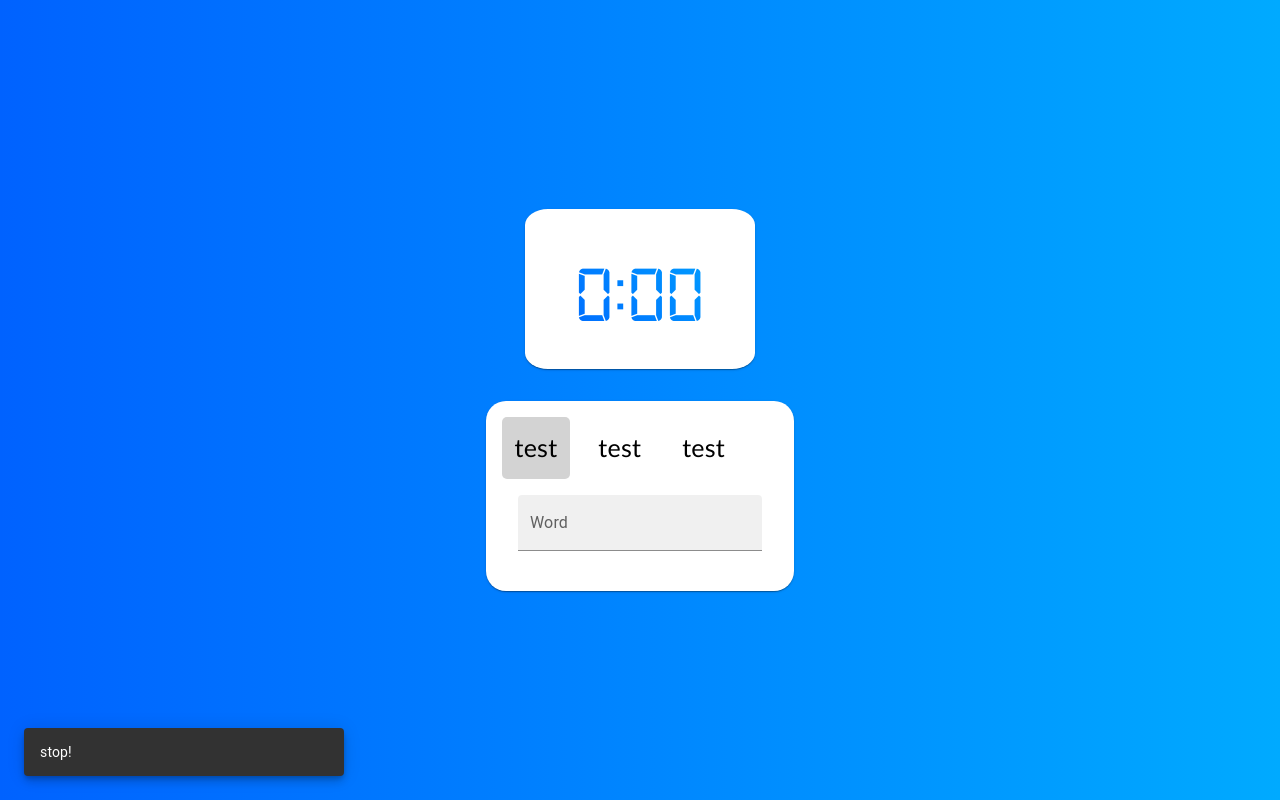
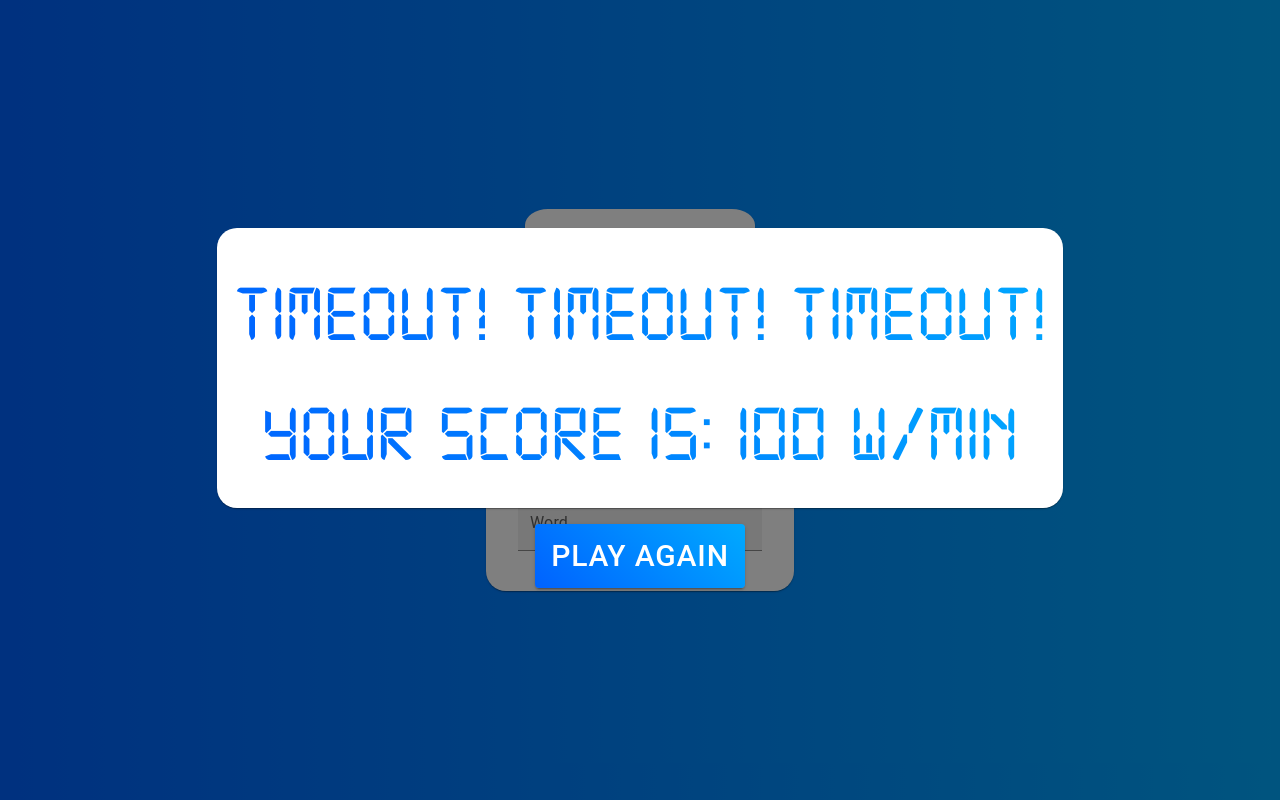
Before and after one commit to odev954/typing-game, a React app: page / in a window 1280 px wide. Built offline with nearby package versions, Linux system fonts and the light colour scheme.

Commit message:
styling finish screen

```diff
--- a/src/components/Clock/Clock.css
+++ b/src/components/Clock/Clock.css
@@ -3,6 +3,25 @@
     height: fit-content;
     margin: 1em;
     border-radius: 10%;
+}
+
+.clock.finish-backdrop {
+    display: flex;
+    flex-direction: column;
+    color: #fff;
+    z-index: 10000;
+}
+
+.clock.play-btn {
+    font-size: 30px;
+    background: -webkit-linear-gradient(45deg, rgb(0, 98, 255) , rgb(0, 170, 255));
+}
+
+.clock.display-finish {
+    width: fit-content;
+    height: fit-content;
+    margin: 1em;
+    border-radius: 20px;
 }
 
 .clock.display-container {
--- a/src/components/Clock/Clock.tsx
+++ b/src/components/Clock/Clock.tsx
@@ -1,17 +1,30 @@
-import React, { useState } from "react";
+import React, { useCallback, useState } from "react";
 import useClock from "src/hooks/useClock/useClock";
 import Card from '@mui/material/Card';
-import { Snackbar, CardContent, Typography, Container } from "@mui/material";
+import { Backdrop, CardContent, Typography, Container, Button } from "@mui/material";
 import './Clock.css';
 
 export default function Clock() : JSX.Element
 {
     const [alert, setAlert] = useState(false);
     const timeoutSeconds = useClock(() => setAlert(_ => true), 3);
+    const handleClose = useCallback(() => {
+        setAlert(_ => false);
+    }, [alert])
 
     return (
         <Container className="clock display-container">
-            <Snackbar open={alert} message='stop!'></Snackbar>
+            <Backdrop className="clock finish-backdrop"
+                open={alert}
+                onClick={handleClose}>
+                <Card className="clock display-finish">
+                    <CardContent>
+                        <Typography className="clock styled-text">Timeout! Timeout! Timeout!</Typography>
+                        <Typography className="clock styled-text">Your score is: {100} w/min</Typography>
+                    </CardContent>
+                </Card>
+                <Button className="clock play-btn" variant="contained">play again</Button>
+            </Backdrop>
             <Card className="clock display-card">
                 <CardContent>
                     <Typography className="clock styled-text">
```
